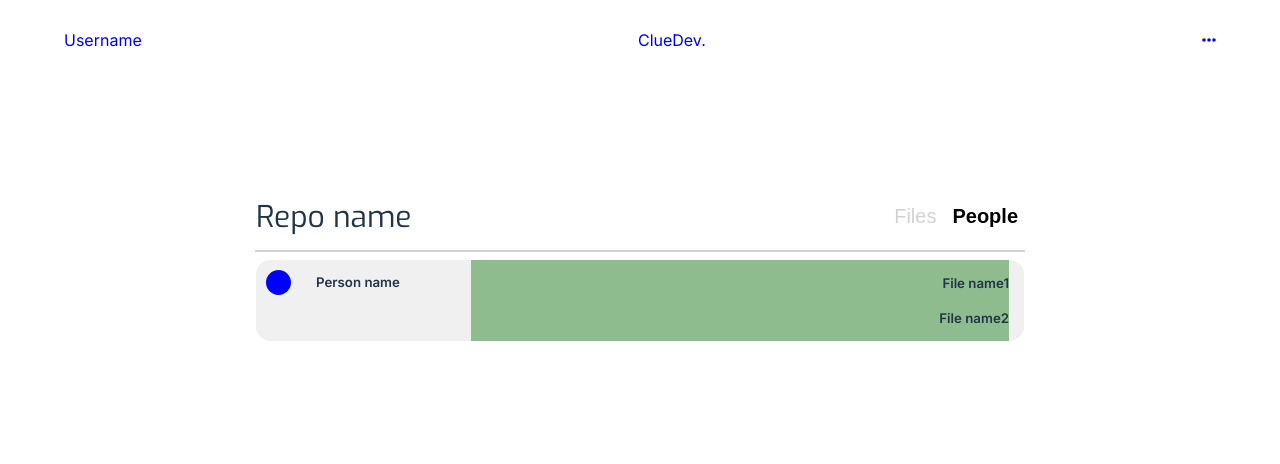
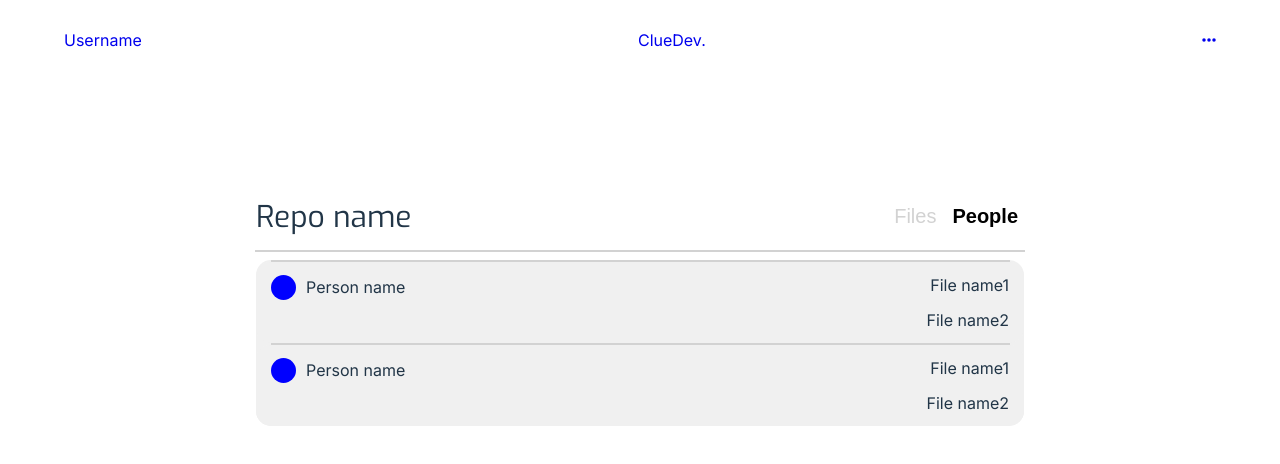
Before and after one commit to andrescm1998/ClueDev-Client, a React (Vite) app: page /map in a window 1280 px wide. Both pictures are taken after a click on the button "People". Shown: the top 464 px of the page. Built offline with nearby package versions, Linux system fonts and the light colour scheme; a web font is replaced by a local one.

Commit message:
style counters for file section

```diff
--- a/src/App.css
+++ b/src/App.css
@@ -5,6 +5,11 @@ h1 {
     font-size: 30px;
 }
 
+h4 {
+    font-family: 'Inter', sans-serif;
+    font-weight: 400;
+}
+
 hr {
     width: 60%;
     border: 0.2px solid #D2D2D2;
--- a/src/Components/Counter/index.css
+++ b/src/Components/Counter/index.css
@@ -1,6 +1,6 @@
 .circle {
     padding: 10px;
-    margin: 10px;
+    margin: 5px;
     border-radius: 50%;
     background-color: blue;
     width: 5px;
--- a/src/Components/File/index.css
+++ b/src/Components/File/index.css
@@ -23,5 +23,9 @@
 .counter-section {
     width: 70%;
     height: 100%;
-    background-color: green;
+    display: flex;
+    flex-direction: row;
+    justify-content: flex-end;
+    align-items: center;
+    padding-right: 8px;
 }
--- a/src/Components/File/index.jsx
+++ b/src/Components/File/index.jsx
@@ -3,6 +3,8 @@ import './index.css';
 import { FontAwesomeIcon } from "@fortawesome/react-fontawesome";
 import { faFolder } from "@fortawesome/free-solid-svg-icons";
 import { faFile } from "@fortawesome/free-solid-svg-icons";
+
+import { Counter } from '../Counter';
 
 export const File = () => {
 
@@ -16,13 +18,15 @@ export const File = () => {
                     {/* file or folder icon */}
                     {/* <span className='icon'>{file}</span> */}
                     <span className='icon'>{folder}</span>
-                    <h5>File/Folder name</h5>
+                    <h4>File/Folder name</h4>
                 </section>
 
                 <section className='counter-section'>
                     {/* map all collaborators and render counters */}
                     {/* counter component */}
-
+                    <Counter />
+                    <Counter />
+                    <Counter />
                 </section>
             </section>
         </>
--- a/src/Components/Map/index.jsx
+++ b/src/Components/Map/index.jsx
@@ -57,7 +57,7 @@ export const Map = () => {
                 {/* render based on selected (file or people)*/}
                 {/* <People /> */}
                 {filesSelected == true && <File />}
-                {filesSelected == false && <People />}
+                {filesSelected == false && <><People /><People /></>}
 
             </section>
         </main>
--- a/src/Components/People/index.css
+++ b/src/Components/People/index.css
@@ -10,7 +10,12 @@
 }
 
 .name {
-     margin: 0px 15px;
+     margin: 0px 5px;
+}
+
+.divider {
+    width: 96%;
+    margin: 0 15px;
 }
 
 .person-section {
@@ -19,10 +24,11 @@
     align-items: center;
     height: 100%;
     position: relative;
+    margin-left: 10px;
+    margin-top: 8px;
 }
 
 .person-files {
-    background-color: darkseagreen;
     margin: 0 15px;
     width: 70%;
     height: 100%;
@@ -38,4 +44,3 @@
     margin: 11px 0;
     padding: 0;
 }
-/* cpmment */
--- a/src/Components/People/index.jsx
+++ b/src/Components/People/index.jsx
@@ -6,18 +6,22 @@ import { Counter } from '../Counter';
 export const People = () => {
     return (
         <>
+            <section>
+                <hr className='divider'/>
                 <section className='people-container'>
 
                     <section className='person-section'>
-                    {/* persons github icon */}
+                        {/* counter rendered based on github user */}
                         <Counter/>
-                    <h5 className='name'>Person name</h5>
+                        {/* name rendered based on github user */}
+                        <h4 className='name'>Person name</h4>
                     </section>
 
                     <section className='person-files'>
                         {/* map all files that person has a counter on */}
-                    <h5 className='file'>File name1</h5>
-                    <h5 className='file'>File name2</h5>
+                        <h4 className='file'>File name1</h4>
+                        <h4 className='file'>File name2</h4>
+                    </section>
 
                 </section>
             </section>
```
Lines whose indentation alone changed are shown as unchanged.
